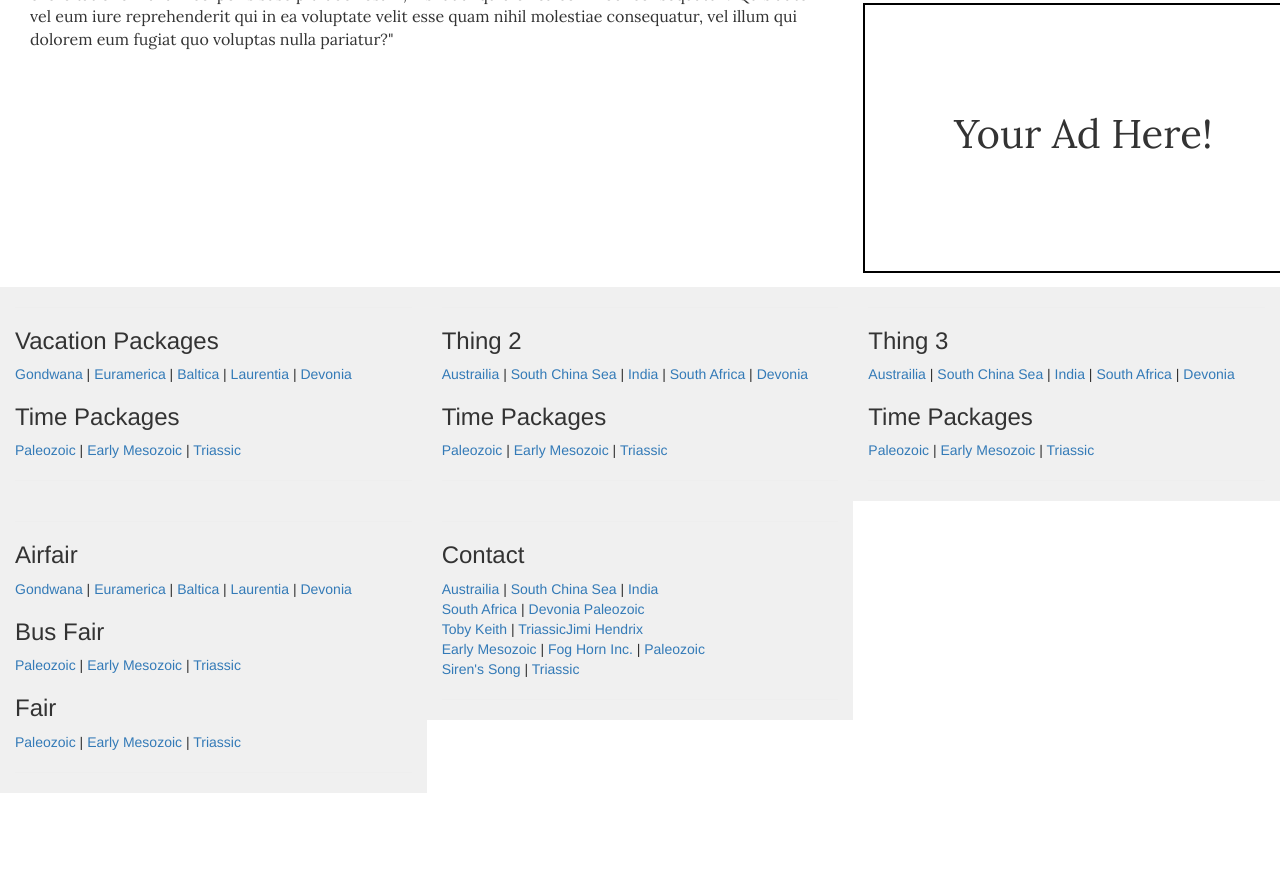
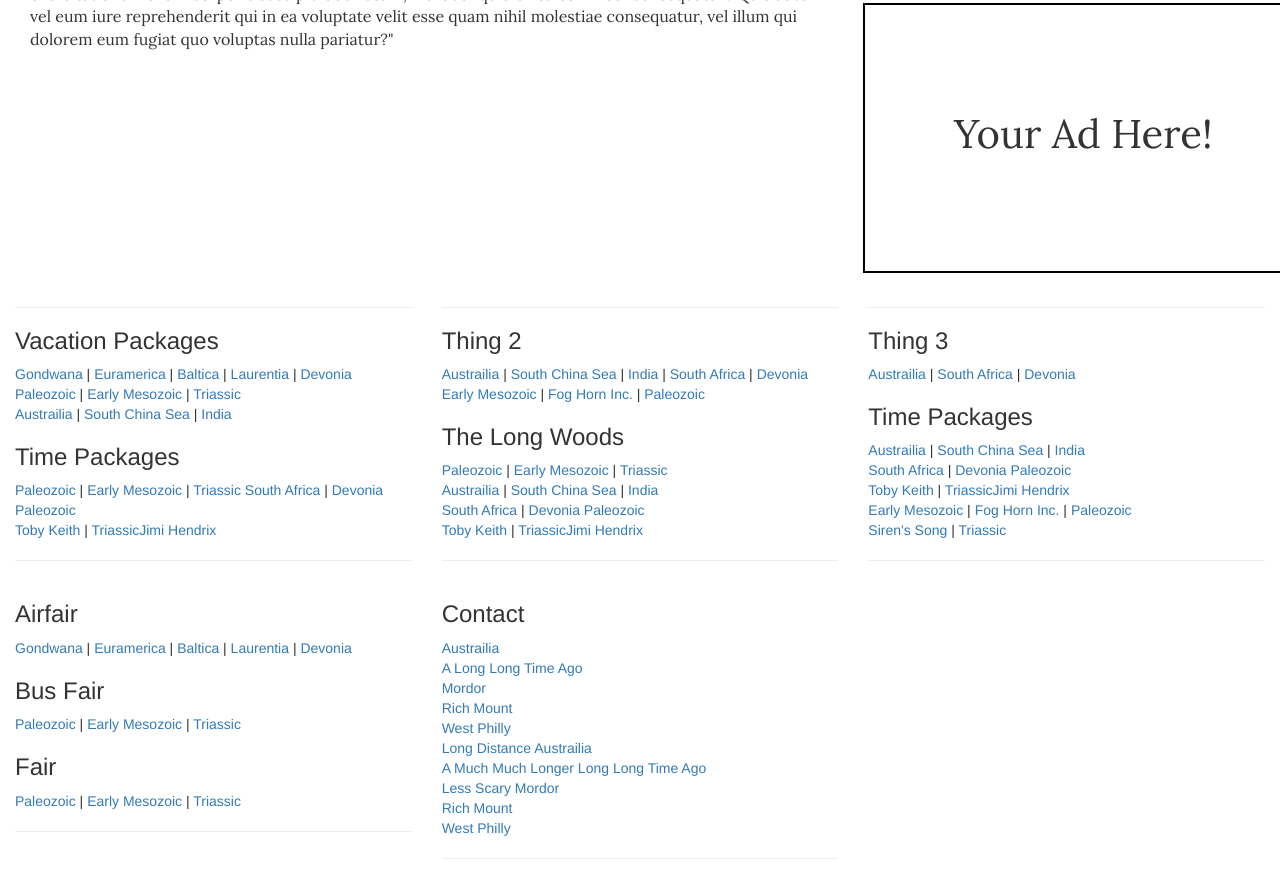
Before and after one commit to RileyJoseph/Des, a plain HTML site: page index.html at #!/designOne in a window 1280 px wide. Shown: the part 1226-2105 px from the top of the page. Before the commit the page ends 2019 px from the top, so only its background shows below. Drawn offline with nearby package versions, Linux system fonts and the light colour scheme; some packages are replaced by stand-ins of ours.

Commit message:
evened btm

```diff
--- a/designOne.html
+++ b/designOne.html
@@ -115,28 +115,39 @@
     <hr>
     <h3>Vacation Packages</h3>
     <a>Gondwana</a> | <a>Euramerica</a> | <a>Baltica</a> | <a>Laurentia</a> | <a>Devonia</a>
+    <a>Paleozoic</a> | <a>Early Mesozoic</a> | <a>Triassic</a> <br>
+    <a>Austrailia</a> | <a>South China Sea</a> | <a>India</a> <br>
     <h3>Time Packages</h3>
     <a>Paleozoic</a> | <a>Early Mesozoic</a> | <a>Triassic</a>
+    <a>South Africa</a> | <a>Devonia</a> <a>Paleozoic</a> <br>
+    <a>Toby Keith</a> | <a>Triassic</a><a>Jimi Hendrix</a> <br>
     <hr>
   </div>
   <div class="col-md-4" id="section2">
     <hr>
     <h3>Thing 2</h3>
     <a>Austrailia</a> | <a>South China Sea</a> | <a>India</a> | <a>South Africa</a> | <a>Devonia</a>
-    <h3>Time Packages</h3>
-    <a>Paleozoic</a> | <a>Early Mesozoic</a> | <a>Triassic</a>
+    <a>Early Mesozoic</a> | <a>Fog Horn Inc.</a> | <a>Paleozoic</a> <br>
+    <h3>The Long Woods</h3>
+    <a>Paleozoic</a> | <a>Early Mesozoic</a> | <a>Triassic</a> <br>
+    <a>Austrailia</a> | <a>South China Sea</a> | <a>India</a> <br>
+    <a>South Africa</a> | <a>Devonia</a> <a>Paleozoic</a> <br>
+    <a>Toby Keith</a> | <a>Triassic</a><a>Jimi Hendrix</a> <br>
     <hr>
   </div>
   <div class="col-md-4" id="section2">
       <hr>
     <h3>Thing 3</h3>
-    <a>Austrailia</a> | <a>South China Sea</a> | <a>India</a> | <a>South Africa</a> | <a>Devonia</a>
+    <a>Austrailia</a> | <a>South Africa</a> | <a>Devonia</a>
     <h3>Time Packages</h3>
-    <a>Paleozoic</a> | <a>Early Mesozoic</a> | <a>Triassic</a>
+    <a>Austrailia</a> | <a>South China Sea</a> | <a>India</a> <br>
+    <a>South Africa</a> | <a>Devonia</a> <a>Paleozoic</a> <br>
+    <a>Toby Keith</a> | <a>Triassic</a><a>Jimi Hendrix</a> <br>
+    <a>Early Mesozoic</a> | <a>Fog Horn Inc.</a> | <a>Paleozoic</a> <br>
+    <a>Siren's Song</a> | <a>Triassic</a>
     <hr>
   </div>
   <div class="col-md-4" id="section2">
-    <hr>
     <h3>Airfair</h3>
     <a>Gondwana</a> | <a>Euramerica</a> | <a>Baltica</a> | <a>Laurentia</a> | <a>Devonia</a>
     <h3>Bus Fair</h3>
@@ -146,13 +157,17 @@
     <hr>
   </div>
   <div class="col-md-4" id="section2">
-    <hr>
     <h3>Contact</h3>
-    <a>Austrailia</a> | <a>South China Sea</a> | <a>India</a> <br>
-    <a>South Africa</a> | <a>Devonia</a> <a>Paleozoic</a> <br>
-    <a>Toby Keith</a> | <a>Triassic</a><a>Jimi Hendrix</a> <br>
-    <a>Early Mesozoic</a> | <a>Fog Horn Inc.</a> | <a>Paleozoic</a> <br>
-    <a>Siren's Song</a> | <a>Triassic</a>
+    <a>Austrailia</a> <br>
+    <a>A Long Long Time Ago</a> <br>
+    <a>Mordor</a> <br>
+    <a>Rich Mount</a> <br>
+    <a>West Philly</a> <br>
+    <a>Long Distance Austrailia</a> <br>
+    <a>A Much Much Longer Long Long Time Ago</a> <br>
+    <a>Less Scary Mordor</a> <br>
+    <a>Rich Mount</a> <br>
+    <a>West Philly</a> <br>
     <hr>
   </div>
 
--- a/style.css
+++ b/style.css
@@ -55,9 +55,6 @@ p{
   border-color: #ff7a78;
 }
 
-#section2{
-  background-color: #f0f0f0;
-}
 
 ul.img-list {
   list-style-type: none;
```
